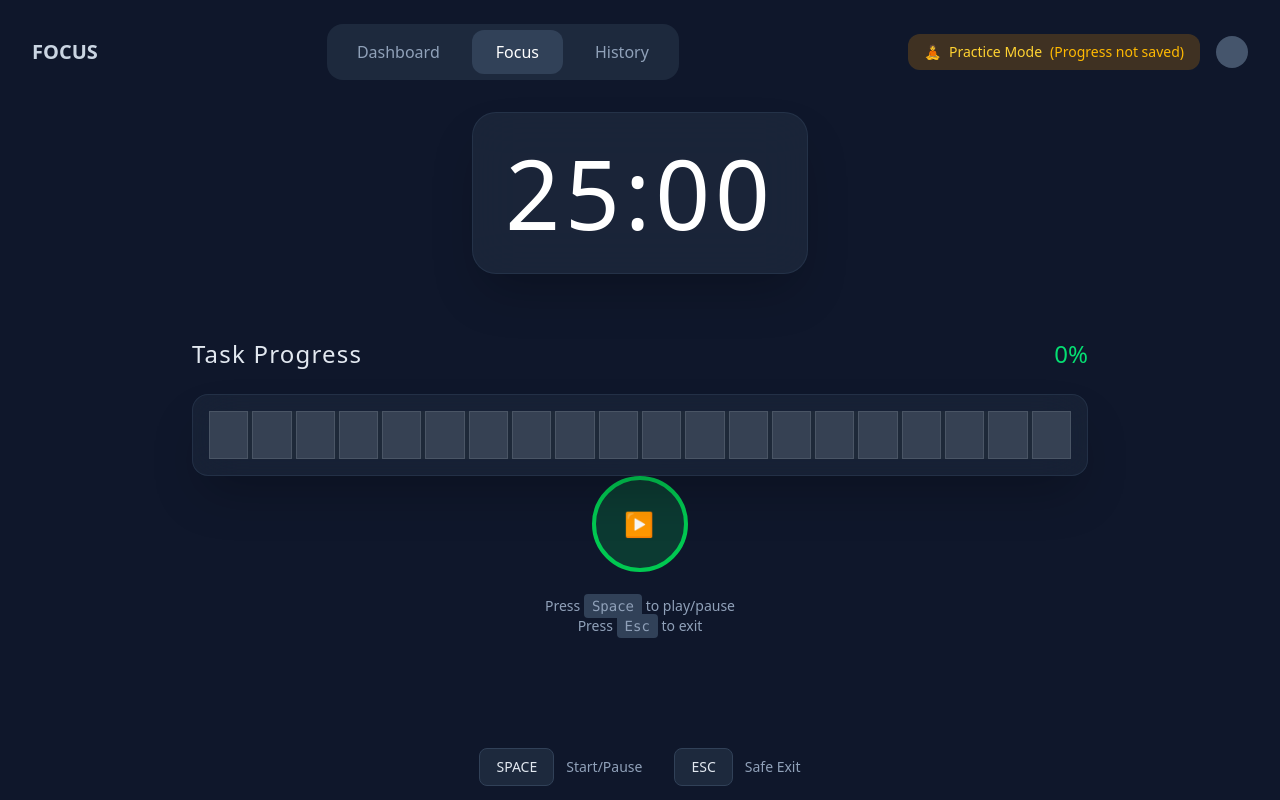
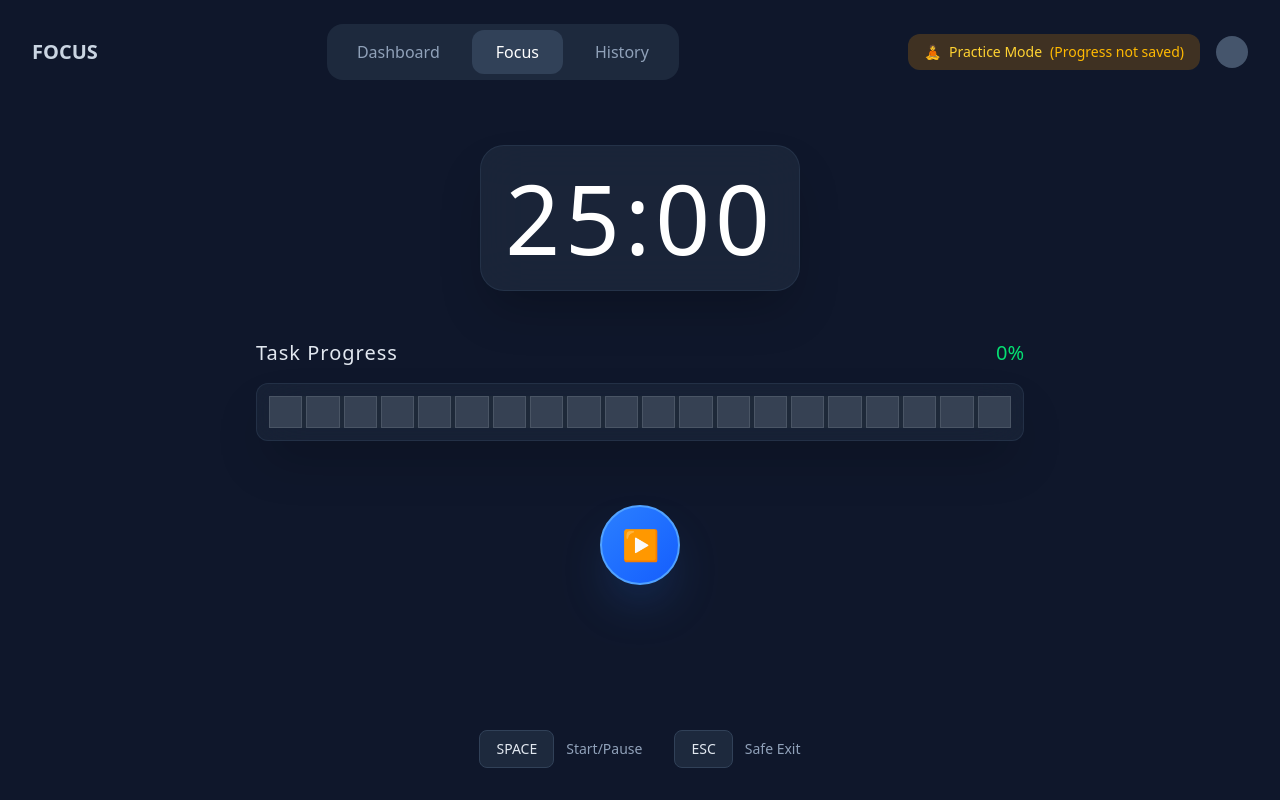
Before and after one commit to ZihanZhou21/focus-timer, a Next.js app: page /focus in a window 1280 px wide. Built offline with nearby package versions, Linux system fonts and the light colour scheme.

Commit message:
fix pause button icon

```diff
--- a/data/tasks.json
+++ b/data/tasks.json
@@ -238,11 +238,13 @@
     "priority": "medium",
     "tags": [],
     "createdAt": "2025-07-16T08:13:04.800Z",
-    "updatedAt": "2025-07-16T08:49:30.823Z",
+    "updatedAt": "2025-07-16T09:05:54.436Z",
     "completedAt": [],
     "plannedTime": "09:00",
     "dueDate": null,
     "estimatedDuration": 300,
-    "dailyTimeStats": {}
+    "dailyTimeStats": {
+      "2025-07-16": 10
+    }
   }
 ]
--- a/src/app/focus/page.tsx
+++ b/src/app/focus/page.tsx
@@ -901,9 +901,9 @@ function ModernTimer({
   return (
     <div className="w-full max-w-6xl mx-auto flex flex-col h-full">
       {/* 上部区域 - 倒计时显示 */}
-      <div className="flex flex-col items-center space-y-8 mb-16">
+      <div className="flex flex-col items-center space-y-8 mb-12">
         {/* 时间显示框 */}
-        <div className="bg-slate-800/80 backdrop-blur-xl text-white p-8 rounded-3xl border border-slate-700/50 shadow-2xl relative">
+        <div className="bg-slate-800/80 backdrop-blur-xl text-white p-6 rounded-3xl border border-slate-700/50 shadow-2xl relative">
           <div className="text-8xl font-light tracking-wider text-center">
             {formatTime(timeRemaining)}
           </div>
@@ -911,22 +911,22 @@ function ModernTimer({
       </div>
 
       {/* 中部区域 - 进度条 */}
-      <div className="flex flex-col justify-start max-w-4xl mx-auto w-full">
+      <div className="flex flex-col justify-start max-w-3xl mx-auto w-full mb-16">
         <div className="relative">
           {/* 进度文字和百分比 */}
-          <div className="flex justify-between items-center mb-6">
-            <div className="text-2xl font-light text-slate-200 tracking-wider">
+          <div className="flex justify-between items-center mb-4">
+            <div className="text-xl font-light text-slate-200 tracking-wider">
               Task Progress
             </div>
-            <div className="text-2xl font-light text-green-400">
+            <div className="text-xl font-light text-green-400">
               {Math.round(currentProgress)}%
             </div>
           </div>
 
           {/* 进度条容器 */}
-          <div className="relative bg-slate-800/60 backdrop-blur-xl p-4 rounded-2xl shadow-2xl border border-slate-700/50">
+          <div className="relative bg-slate-800/60 backdrop-blur-xl p-3 rounded-xl shadow-2xl border border-slate-700/50">
             {/* 进度条内容区域 */}
-            <div className="relative h-12 bg-gray-800 flex gap-1">
+            <div className="relative h-8 bg-gray-800 flex gap-1">
               {/* 20个独立方格 */}
               {Array.from({ length: 20 }, (_, i) => {
                 const blockStart = i * 5 // 当前格子的起始百分比
@@ -947,7 +947,7 @@ function ModernTimer({
                   <div
                     key={i}
                     className="relative flex-1 bg-gray-700 border border-gray-600"
-                    style={{ minHeight: '48px' }}>
+                    style={{ minHeight: '32px' }}>
                     {/* 填充部分 */}
                     <div
                       className="bg-gradient-to-r from-green-500 to-blue-500 transition-all duration-200 ease-out"
@@ -964,30 +964,28 @@ function ModernTimer({
       </div>
 
       {/* 底部区域 - 控制按钮 */}
-      <div className="flex flex-col items-center space-y-6 mt-auto mb-12">
+      <div className="flex flex-col items-center mt-auto mb-12">
         {/* 主要控制按钮 */}
-        <div className="flex items-center space-x-6">
+        <div className="flex items-center">
           <button
             onClick={toggleTimer}
-            className={`w-24 h-24 rounded-full border-4 transition-all duration-300 flex items-center justify-center text-2xl font-light tracking-wider ${
+            className={`w-20 h-20 rounded-full transition-all duration-300 flex items-center justify-center text-3xl font-medium shadow-2xl relative overflow-hidden group ${
               isRunning
-                ? 'border-red-500 bg-red-500/20 text-red-400 hover:bg-red-500/30'
-                : 'border-green-500 bg-green-500/20 text-green-400 hover:bg-green-500/30'
+                ? 'bg-gradient-to-br from-slate-700 to-slate-800 text-white border-2 border-slate-600 hover:from-slate-600 hover:to-slate-700'
+                : 'bg-gradient-to-br from-blue-500 to-blue-600 text-white border-2 border-blue-400 hover:from-blue-400 hover:to-blue-500 shadow-blue-500/25'
             }`}>
-            {isRunning ? '⏸' : '▶'}
+            <div className="absolute inset-0 bg-white/10 opacity-0 group-hover:opacity-100 transition-opacity duration-300"></div>
+            <span className="relative z-10">
+              {isRunning ? (
+                <div className="flex items-center justify-center">
+                  <div className="w-2 h-6 bg-current rounded-sm"></div>
+                  <div className="w-2 h-6 bg-current rounded-sm ml-1"></div>
+                </div>
+              ) : (
+                '▶'
+              )}
+            </span>
           </button>
-        </div>
-
-        {/* 快捷键提示 */}
-        <div className="text-slate-400 text-sm text-center">
-          <div>
-            Press <kbd className="bg-slate-700 px-2 py-1 rounded">Space</kbd> to
-            play/pause
-          </div>
-          <div>
-            Press <kbd className="bg-slate-700 px-2 py-1 rounded">Esc</kbd> to
-            exit
-          </div>
         </div>
       </div>
     </div>
@@ -1253,7 +1251,7 @@ function FocusContent() {
       </header>
 
       {/* 主要内容区域 */}
-      <main className="flex-1 flex items-center justify-center p-8">
+      <main className="flex-1 flex items-center justify-center p-4">
         <div className="w-full max-w-4xl">
           {/* 检查任务是否已完成 */}
           {taskInfo && taskInfo.completed ? (
```
